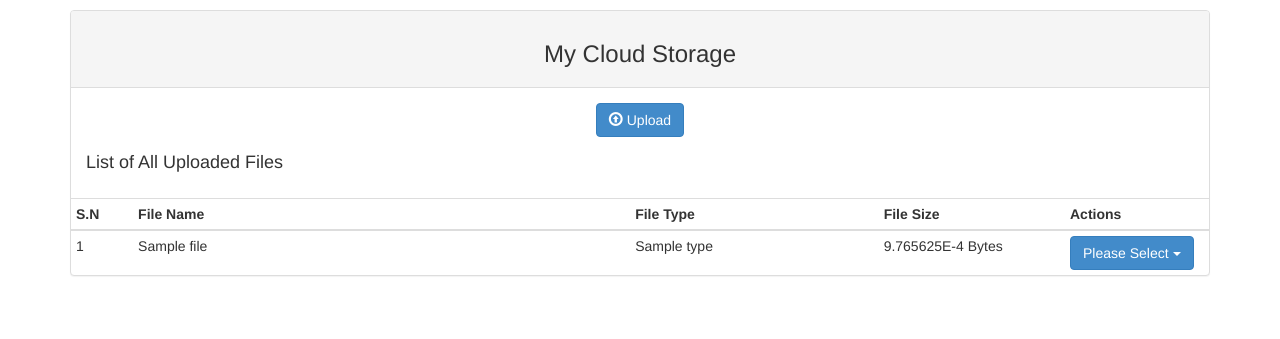
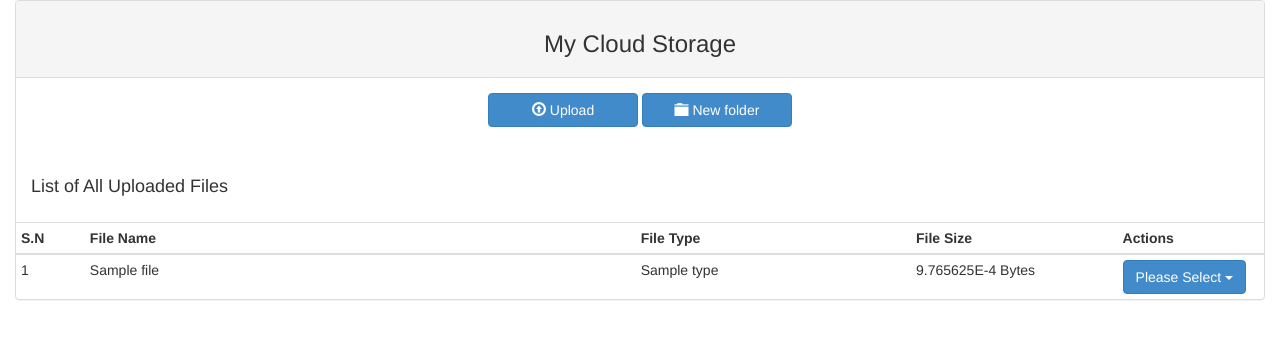
Before and after one commit to jiangxiaoyong/Personal-Cloud-Storage, a Java web app: template SpringMVC/WebContent/WEB-INF/jsp/listFiles.jsp in a window 1280 px wide. Shown: the top 339 px of the page. Run offline with Spring Boot 4, a stand-in JSP engine, Linux system fonts and the light colour scheme; the template is opened without the code that fills it: most values are stand-ins (such as "Sample title", 1, 10 or a date in 2020); the project's own start-up code is not run, and a stand-in starts its controllers and pages.

Commit message:
add New folder button

```diff
--- a/SpringMVC/WebContent/WEB-INF/jsp/listFiles.jsp
+++ b/SpringMVC/WebContent/WEB-INF/jsp/listFiles.jsp
@@ -20,20 +20,28 @@
 
 </head>
 <body>
-	<div class="container">
+	<div class="container-fluid">
 		<div class="panel panel-default">
 			<div class="panel-heading text-center">
 				<h3>My Cloud Storage</h3>
 			</div>
 			<div class="panel-body">
 
-			    <div class="col-sm-offset-5 col-sm-2 text-center">
-						<a class="btn btn-primary " href="upload"> <span class="glyphicon glyphicon-upload"></span>
-						Upload </a>
-			    </div>
+
+			    <div class="text-center">
+
+				    <a class="btn btn-primary btn-custom-size" href="upload"> <span class="glyphicon glyphicon-upload"></span>
+							Upload </a>
+					<a class="btn btn-primary btn-custom-size" href="upload"> <span class="glyphicon glyphicon glyphicon-folder-close"></span>
+							New folder </a>
+
+				</div>
+
 				<br>
 				<br>
 				<h4>List of All Uploaded Files</h4>
+
+
 
 			</div>
 			<table class="table table-hover table-condensed">
--- a/SpringMVC/WebContent/resources/css/style.css
+++ b/SpringMVC/WebContent/resources/css/style.css
@@ -54,3 +54,8 @@
 .file-dropzone.drag-over {
 	outline: LightGreen solid 4px;
 }
+
+/* custom button size of panel */
+.btn-custom-size {
+    width: 150px !important;
+}
```
